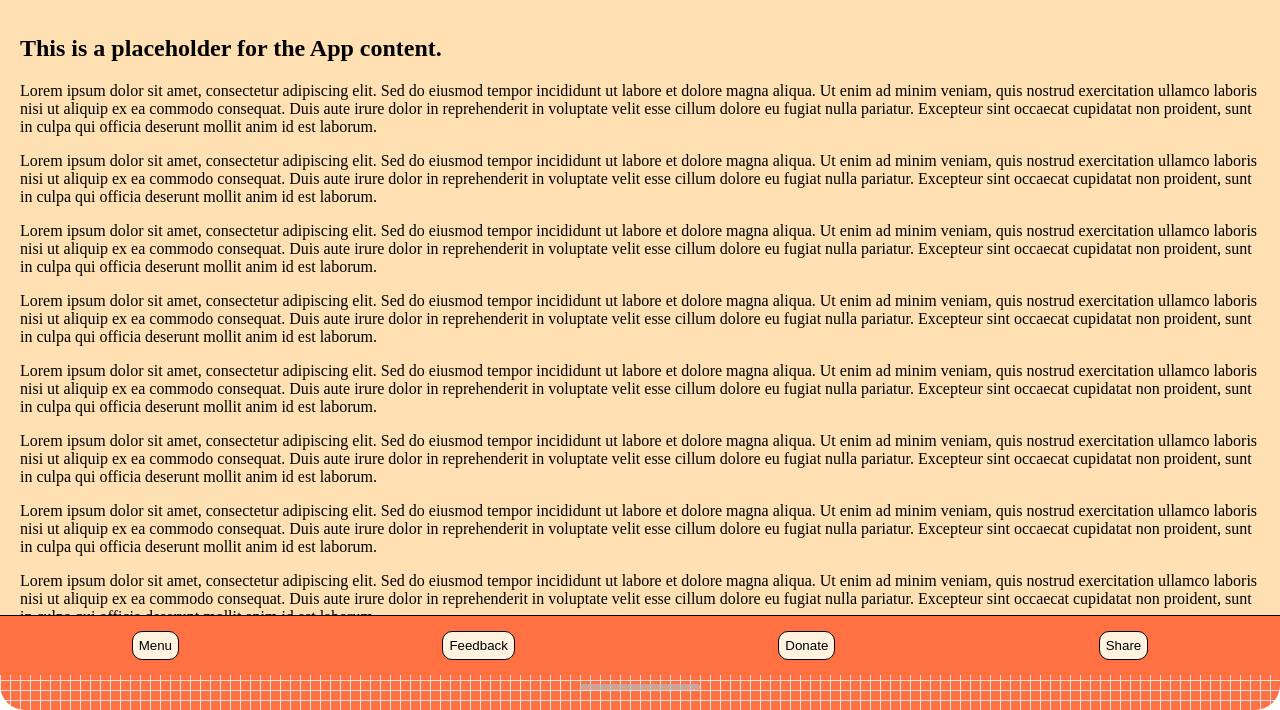
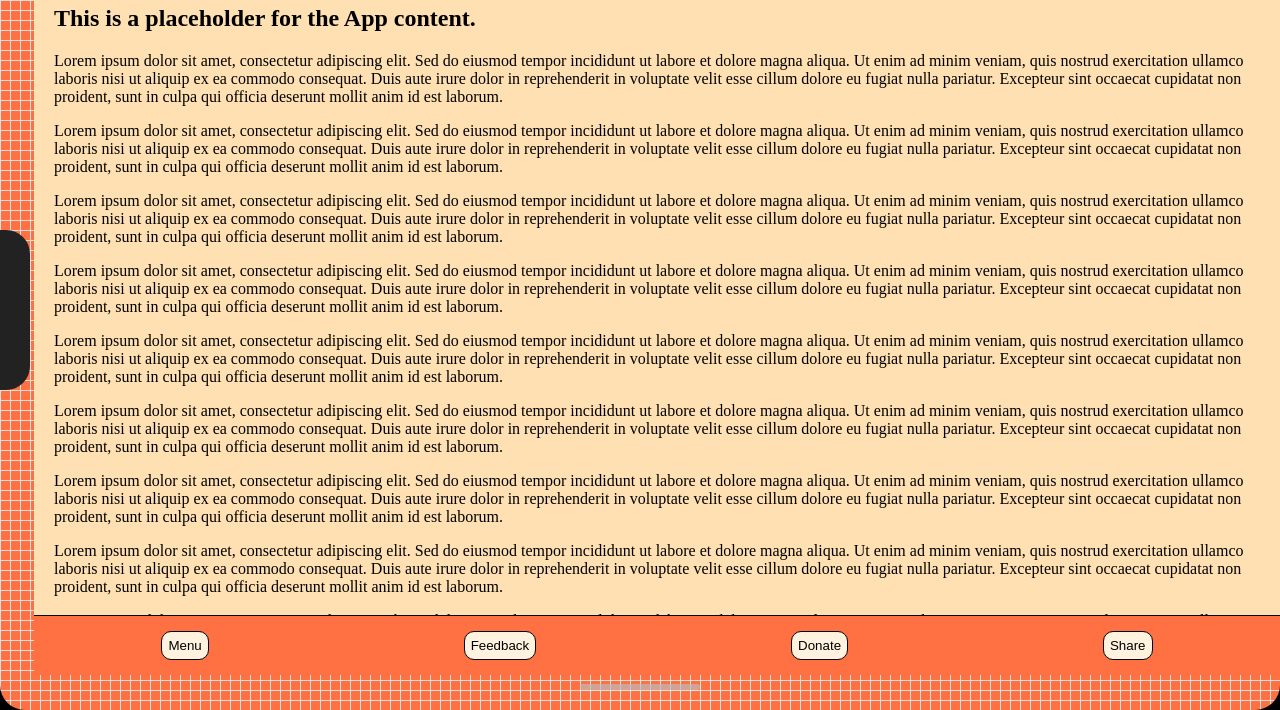
Before and after one commit to daffinm/pwa-utils, a website: page demos/safe-area-insets/index.html in a window 1280 px wide. Shown: the part 90-800 px from the top of the page. Drawn offline with Linux system fonts and the light colour scheme.

Commit message:
SAIS sim now works in landscape mode too.

```diff
--- a/demos/safe-area-insets/css/safe-area-insets-sim.css
+++ b/demos/safe-area-insets/css/safe-area-insets-sim.css
@@ -4,32 +4,40 @@
     We simulate SAIs here, overriding the actual variable declarations in the main css file.
     Just import this css file in your html file after importing the main file to enable the simulation.
 ----------------------------------------------------------------------------------------------------------------------*/
-:root {
-    /* Just do psotive values for top and bottom because... */
-    --safe-area-inset-top: 30px;
-    --safe-area-inset-bottom: 35px;
-    /* ...most devices never have safe area insets left and right. */
-    --safe-area-inset-left: 0px;
-    --safe-area-inset-right: 0px;
+@media (orientation: portrait) {
+    /* Notch at the top, home control at the bottom. */
+    :root {
+        --safe-area-inset-top: 30px;
+        --safe-area-inset-bottom: 35px;
+        --safe-area-inset-left: 0px;
+        --safe-area-inset-right: 0px;
+    }
+}
+@media (orientation: landscape) {
+    /* Notch to the left, home control at the bottom. */
+    :root {
+        --safe-area-inset-top: 0px;
+        --safe-area-inset-bottom: 35px;
+        --safe-area-inset-left: 34px;
+        --safe-area-inset-right: 0px;
+    }
 }
 html  {
     margin: 0;
     padding: 0;
     height: 100vh;
     width: 100vw;
-    background-color: white;
-
+    background-color: black;
 }
 body {
     margin: 0;
     padding: 0;
     height: 100vh;
     width: 100vw;
-    background-color: black;
     border-radius: 25px;
 
+    background-color: #fff;
     /* 10px grid to show where the simulated sais are. */
-    background-color: #fff;
     background-image:
             linear-gradient(to right, #e0e0e0 1px, transparent 1px),
             linear-gradient(to bottom, #e0e0e0 1px, transparent 1px),
@@ -38,30 +46,45 @@ body {
     background-size: 10px 10px, 10px 10px, 100px 100px, 100px 100px;
     background-position: 0 0, 0 0, 0 0, 0 0;
 }
+
 body::before,
 body::after {
     content: "";
     position: fixed;
-    left: 50%;
-    transform: translateX(-50%);
     z-index: 2000;
     pointer-events: none;
 }
 body::before {
-    /* Simulate a top notch */
-    top: 0;
+    /* Simulate a notch */
     width: 160px;
     height: 30px;
     border-bottom-left-radius: 24px;
     border-bottom-right-radius: 24px;
     background: #222;
+    /* Default portrait positioning   */
+    top: 0;
+    left: 50%;
+    transform: translateX(-50%);
 }
 body::after {
-    /* Simulate a bottom home indicator */
-    bottom: 20px;
+    /* Simulate a bottom home indicator, which never changes (always at the bottom of the screen). */
     width: 120px;
     height: 6px;
     border-radius: 3px;
     background: #bbb;
     opacity: 0.7;
+    /* Positioning */
+    bottom: 20px;
+    left: 50%;
+    transform: translateX(-50%);
 }
+
+@media (orientation: landscape) {
+    body::before {
+        /* Notch now on the left. */
+        top: 50%;
+        left: 0;
+        transform-origin: top left;
+        transform: rotate(-90deg) translateX(-50%);
+    }
+}
--- a/demos/safe-area-insets/index.html
+++ b/demos/safe-area-insets/index.html
@@ -34,7 +34,7 @@
             right: var(--safe-area-inset-right);
             width: auto;
 
-            background-color: #fff3e0;
+            background-color: transparent;
         }
         #header {
             position: absolute;
@@ -51,6 +51,11 @@
             justify-content: center;
             border-bottom: 2px solid black;
             z-index: 1000;
+        }
+        @media (orientation: landscape) {
+            #header {
+                border-top-right-radius: 25px;
+            }
         }
         #content {
             position: absolute;
```
